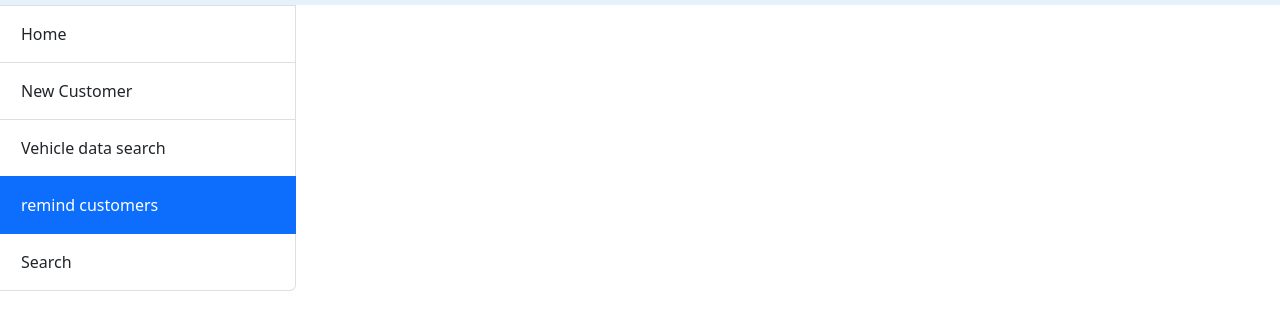
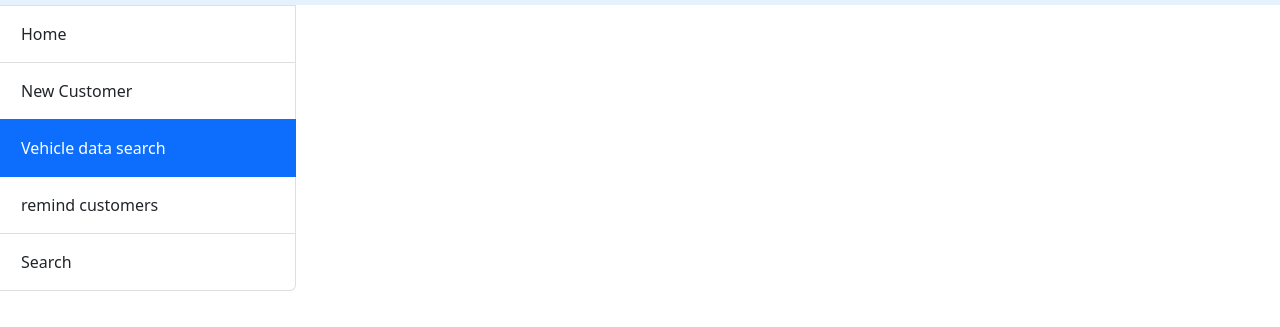
Before and after one commit to creatorcue/Pollution-test, a plain HTML site: page vehicle.html in a window 1280 px wide. Shown: the part 51-378 px from the top of the page. Drawn offline with nearby package versions, Linux system fonts and the light colour scheme; files that its build step writes are made by us from their sources.

Commit message:
Update vehicle.html

```diff
--- a/vehicle.html
+++ b/vehicle.html
@@ -15,7 +15,7 @@
 
     <nav class="navbar navbar-expand-lg " style="background-color: #e3f2fd;">
         <div class="container-fluid">
-            <a class="navbar-brand" href="#">Pollution Test</a>
+            <a class="navbar-brand" href="index.html">Pollution Test</a>
         </div>
     </nav>
     <div>
@@ -25,8 +25,8 @@
                     Home
                 </a>
                 <a href="customer.html" class="list-group-item list-group-item-action "> New Customer</a>
-                <a href="vehicle.html" class="list-group-item list-group-item-action">Vehicle data search</a>
-                <a href="remind.html" class="list-group-item list-group-item-action active">remind customers</a>
+                <a href="vehicle.html" class="list-group-item list-group-item-action active">Vehicle data search</a>
+                <a href="remind.html" class="list-group-item list-group-item-action">remind customers</a>
                 <a class="list-group-item list-group-item-action ">Search</a>
             </div>
             <div class="col-6"></div>
```
